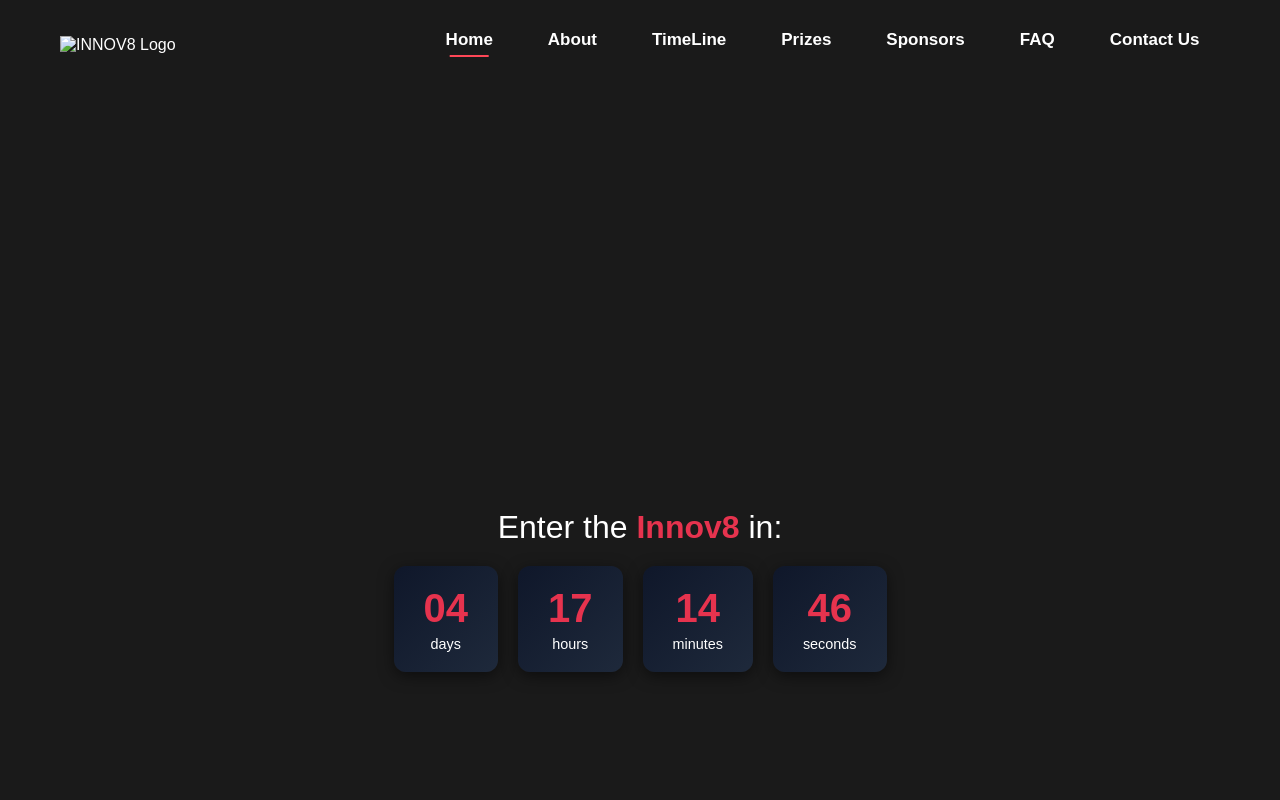
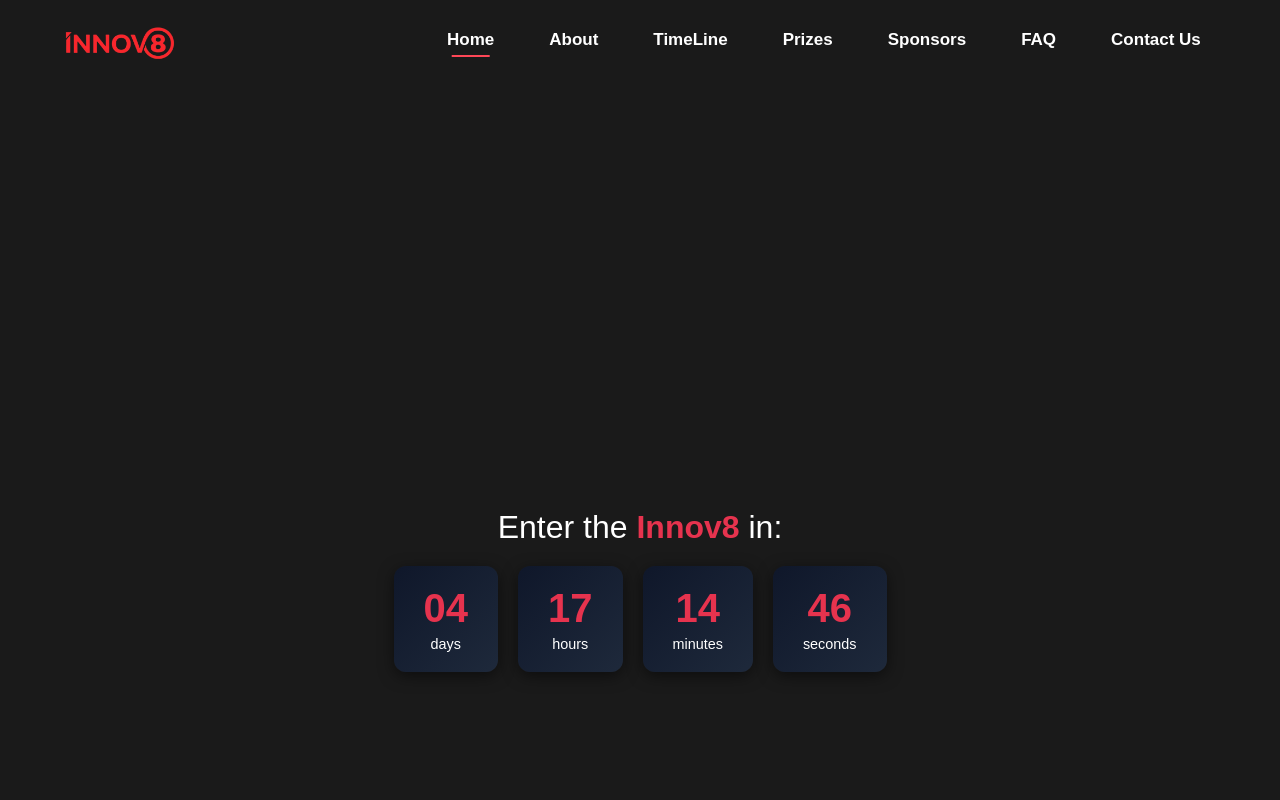
Before and after one commit to Sahileweb/innov-8-hackathon, a plain HTML site: page index.html in a window 1280 px wide. Shown: the top 800 px of the page. Drawn offline with Linux system fonts and the light colour scheme; files that its build step writes are made by us from their sources; files whose address does not match are found by name.

Commit message:
Moved CSS and JS to root and updated paths

```diff
--- a/index.html
+++ b/index.html
@@ -14,7 +14,7 @@
         <nav class="navbar">
             <div class="nav-content">
             <div class="logo">
-                <img src="logo2.png" alt="INNOV8 Logo">
+                <img src="project/logo2.png" alt="INNOV8 Logo">
             </div>
             <ul>
                 <li><a href="#home" class="active">Home</a></li>
```
Also changed, not shown: hackathon.js (renamed from project/hackathon.js), styles.css (renamed from project/styles.css).
